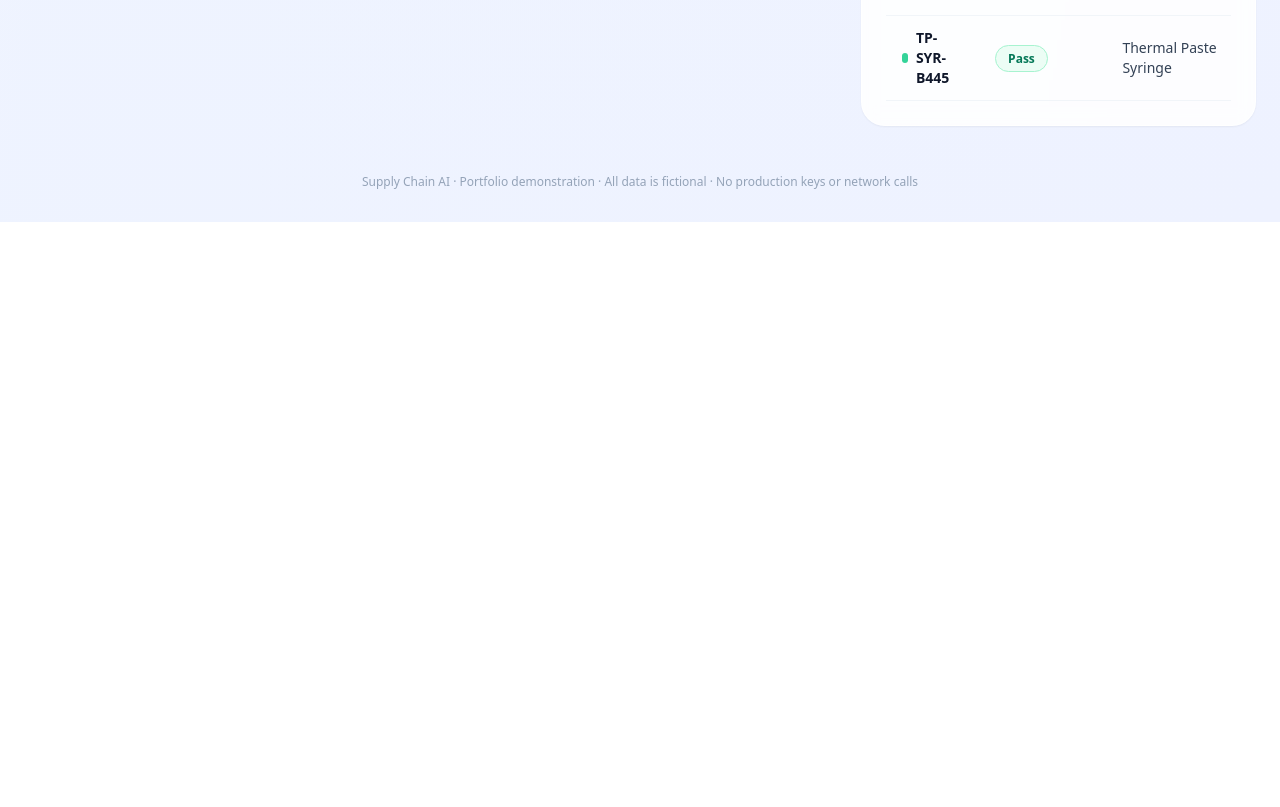
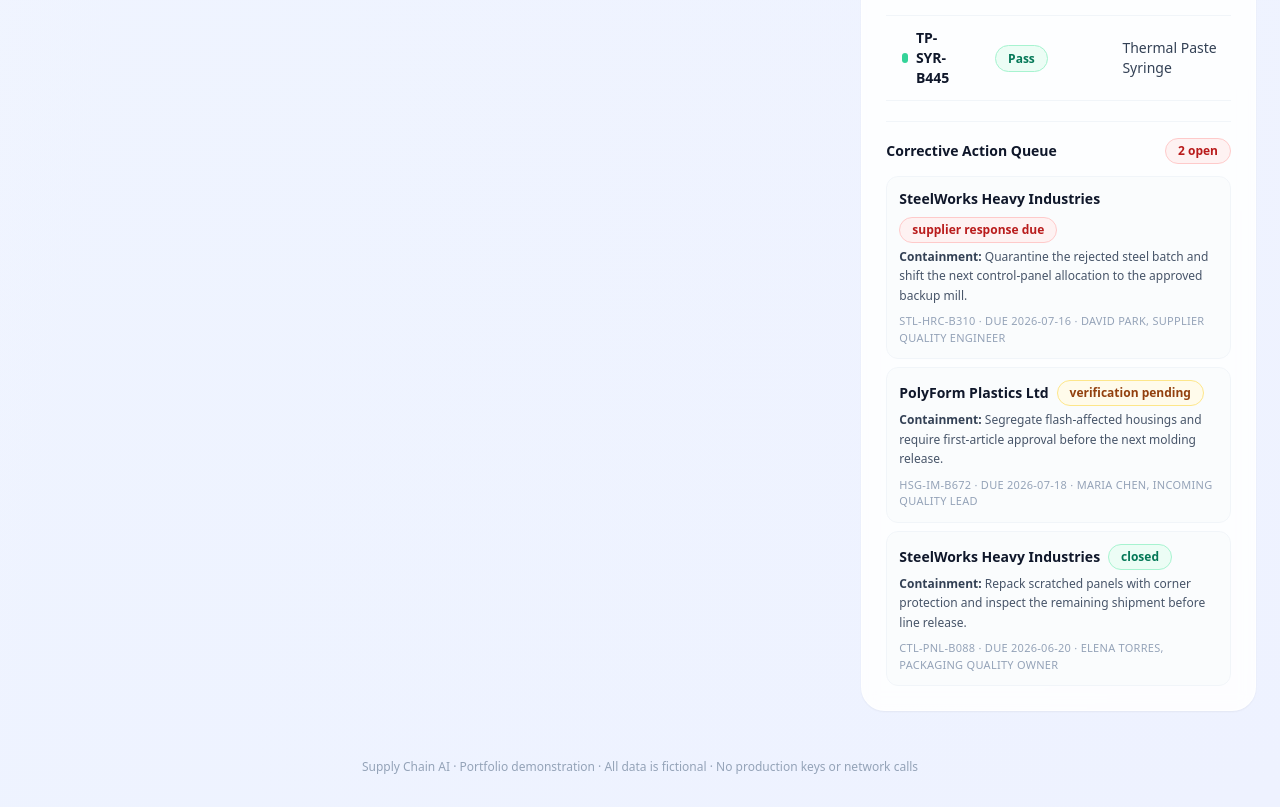
Before and after one commit to tensorgarden/supply-chain-ai, a Next.js app: page / in a window 1280 px wide. Shown: the part 7080-7887 px from the top of the page. Before the commit the page ends 7302 px from the top, so only its background shows below. Built offline with nearby package versions, Linux system fonts and the light colour scheme.

Commit message:
Add supplier corrective action tracking

```diff
--- a/src/app/page.tsx
+++ b/src/app/page.tsx
@@ -6,6 +6,7 @@ import {
   demoDemandForecasts,
   demoSupplierRiskExposures,
   demoPurchaseOrders,
+  demoSupplierCorrectiveActions,
   demoMetrics,
 } from "@/lib/demo-data";
 import type {
@@ -16,6 +17,7 @@ import type {
   DemandForecast,
   SupplierRiskExposure,
   PurchaseOrder,
+  SupplierCorrectiveAction,
 } from "@/lib/types";
 
 // --- Reusable components ---
@@ -538,6 +540,64 @@ function QualityCheckRow({ check }: { check: QualityCheck }) {
   );
 }
 
+function correctiveActionTone(
+  status: SupplierCorrectiveAction["status"]
+): "green" | "amber" | "red" {
+  if (status === "closed") return "green";
+  if (status === "verification_pending") return "amber";
+  return "red";
+}
+
+function CorrectiveActionQueue() {
+  const unresolved = demoSupplierCorrectiveActions.filter(
+    (action) => action.status !== "closed"
+  );
+
+  return (
+    <div className="mt-5 border-t border-slate-100 pt-4">
+      <div className="mb-3 flex items-center justify-between">
+        <h3 className="text-sm font-bold text-slate-900">
+          Corrective Action Queue
+        </h3>
+        <Badge tone={unresolved.length > 0 ? "red" : "green"}>
+          {unresolved.length} open
+        </Badge>
+      </div>
+      <div className="space-y-2">
+        {demoSupplierCorrectiveActions.map((action) => {
+          const check = demoQualityChecks.find(
+            (item) => item.id === action.qualityCheckId
+          );
+          const supplier = findSupplier(action.supplierId);
+
+          return (
+            <div
+              key={action.id}
+              className="rounded-xl border border-slate-100 bg-slate-50/60 p-3"
+            >
+              <div className="flex flex-wrap items-center gap-2">
+                <span className="text-sm font-semibold text-slate-900">
+                  {supplier?.name || action.supplierId}
+                </span>
+                <Badge tone={correctiveActionTone(action.status)}>
+                  {action.status.replaceAll("_", " ")}
+                </Badge>
+              </div>
+              <p className="mt-1 text-xs leading-relaxed text-slate-600">
+                <span className="font-semibold text-slate-700">Containment:</span>{" "}
+                {action.containmentAction}
+              </p>
+              <div className="mt-2 text-[11px] uppercase tracking-wide text-slate-400">
+                {check?.batchNumber || action.qualityCheckId} · Due {action.dueDate} · {action.owner}
+              </div>
+            </div>
+          );
+        })}
+      </div>
+    </div>
+  );
+}
+
 function QualityControlPanel() {
   const passCount = demoQualityChecks.filter((q) => q.result === "pass").length;
   const failCount = demoQualityChecks.filter((q) => q.result === "fail").length;
@@ -591,6 +651,7 @@ function QualityControlPanel() {
           </tbody>
         </table>
       </div>
+      <CorrectiveActionQueue />
     </Card>
   );
 }
--- a/src/lib/demo-data.ts
+++ b/src/lib/demo-data.ts
@@ -7,6 +7,7 @@ import type {
   SupplierRiskExposure,
   PurchaseOrder,
   SupplyChainMetrics,
+  SupplierCorrectiveAction,
 } from "./types";
 
 export const demoProducts: Product[] = [
@@ -69,6 +70,42 @@ export const demoQualityChecks: QualityCheck[] = [
   { id: "qc_010", productId: "prd_003", supplierId: "sup_003", batchNumber: "COP-12-B2200", inspectionDate: "2026-05-28", result: "pass", defectRate: 0.02, inspectorName: "James Okonkwo", notes: "Conductivity and gauge verified. Spool winding consistent." },
   { id: "qc_011", productId: "prd_011", supplierId: "sup_008", batchNumber: "BOX-CORR-B980", inspectionDate: "2026-05-26", result: "pass", defectRate: 0.50, inspectorName: "Elena Torres", notes: "Burst strength testing passed. Print alignment acceptable." },
   { id: "qc_012", productId: "prd_014", supplierId: "sup_003", batchNumber: "TP-SYR-B445", inspectionDate: "2026-05-25", result: "pass", defectRate: 0.10, inspectorName: "Maria Chen", notes: "Thermal conductivity verified. No leakage in packaging." },
+];
+
+export const demoSupplierCorrectiveActions: SupplierCorrectiveAction[] = [
+  {
+    id: "sca_001",
+    qualityCheckId: "qc_005",
+    supplierId: "sup_002",
+    status: "supplier_response_due",
+    owner: "David Park, supplier quality engineer",
+    dueDate: "2026-07-16",
+    containmentAction: "Quarantine the rejected steel batch and shift the next control-panel allocation to the approved backup mill.",
+    rootCause: "Mill heat-treatment parameter drift is under joint 5-Why review with SteelWorks.",
+    verificationEvidence: null,
+  },
+  {
+    id: "sca_002",
+    qualityCheckId: "qc_003",
+    supplierId: "sup_006",
+    status: "verification_pending",
+    owner: "Maria Chen, incoming quality lead",
+    dueDate: "2026-07-18",
+    containmentAction: "Segregate flash-affected housings and require first-article approval before the next molding release.",
+    rootCause: "Mold clamp-pressure drift was traced to an overdue preventive-maintenance interval.",
+    verificationEvidence: null,
+  },
+  {
+    id: "sca_003",
+    qualityCheckId: "qc_008",
+    supplierId: "sup_002",
+    status: "closed",
+    owner: "Elena Torres, packaging quality owner",
+    dueDate: "2026-06-20",
+    containmentAction: "Repack scratched panels with corner protection and inspect the remaining shipment before line release.",
+    rootCause: "Insufficient corner protection allowed panel movement during pallet transport.",
+    verificationEvidence: "Supplier drop-test report and receiving photos confirmed the revised packaging prevented repeat damage.",
+  },
 ];
 
 export const demoDemandForecasts: DemandForecast[] = [
--- a/src/lib/types.ts
+++ b/src/lib/types.ts
@@ -69,6 +69,23 @@ export interface QualityCheck {
   defectRate: number;
   inspectorName: string;
   notes: string;
+}
+
+export type CorrectiveActionStatus =
+  | "supplier_response_due"
+  | "verification_pending"
+  | "closed";
+
+export interface SupplierCorrectiveAction {
+  id: string;
+  qualityCheckId: string;
+  supplierId: string;
+  status: CorrectiveActionStatus;
+  owner: string;
+  dueDate: string;
+  containmentAction: string;
+  rootCause: string;
+  verificationEvidence: string | null;
 }
 
 export interface DemandForecast {
```
Also changed, not shown: 1 other file (tests, documents, lock files or other folders).
